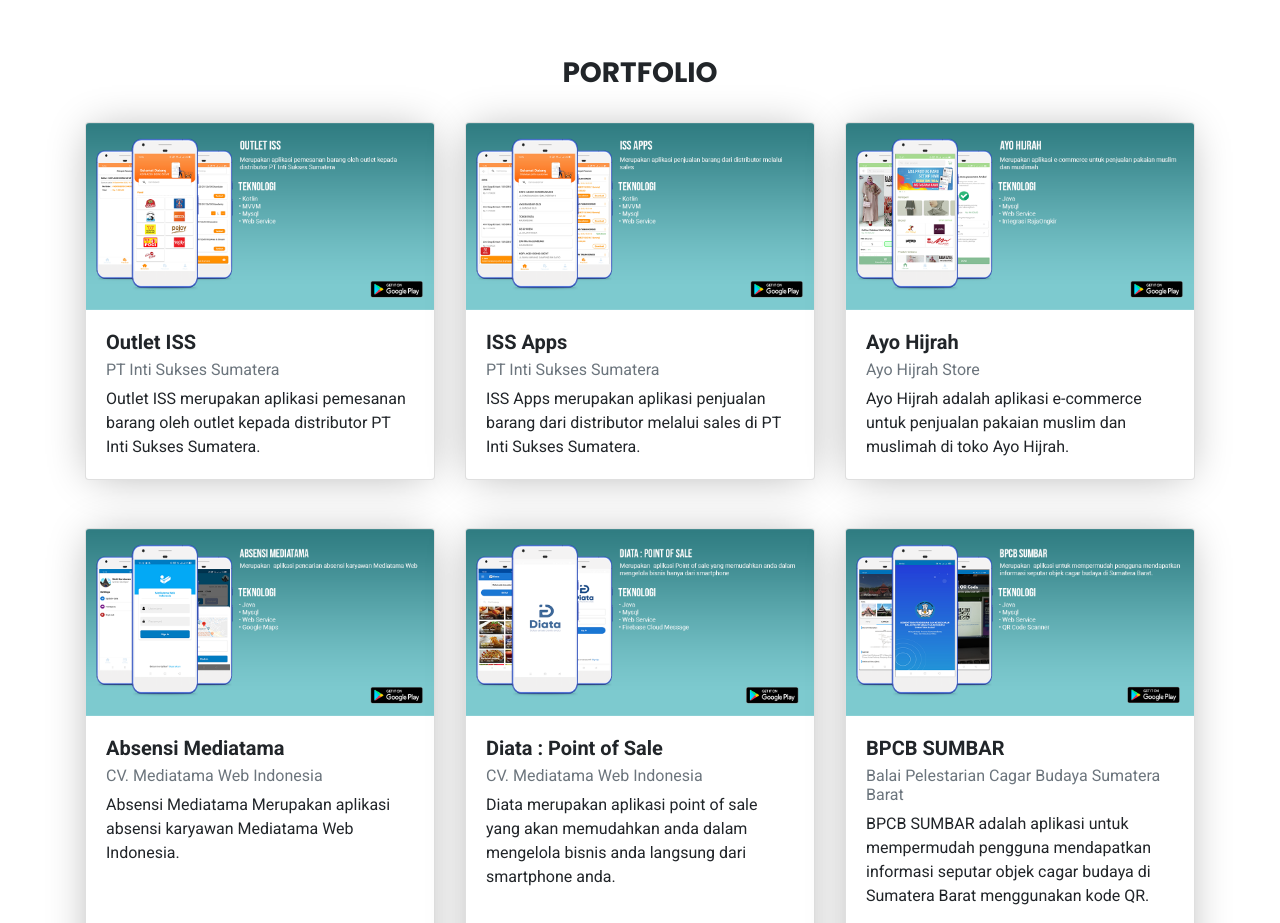
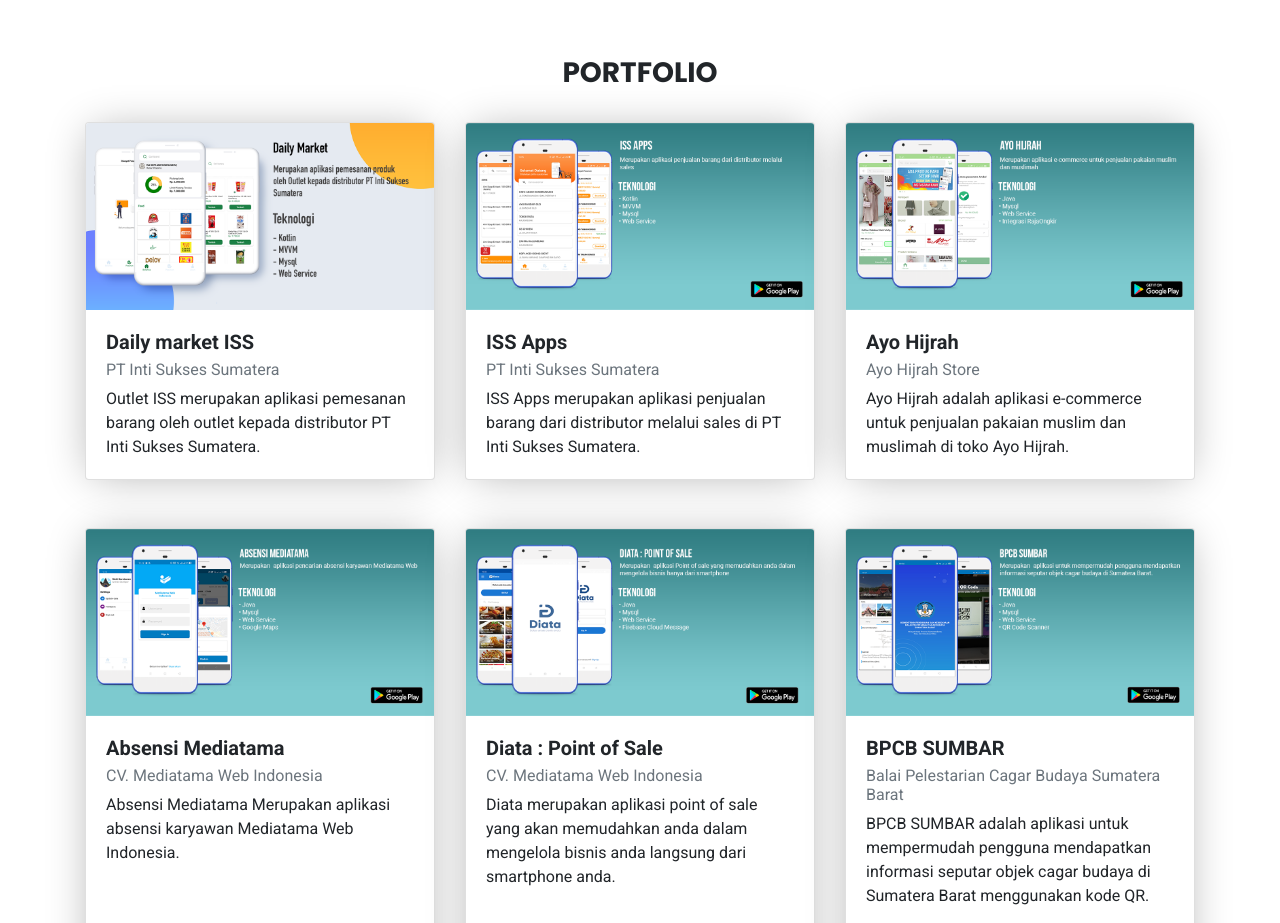
Before and after one commit to rizkikurniaa/rizkikurniaa.github.io, a plain HTML site: page index.html in a window 1280 px wide. Shown: the part 1480-2403 px from the top of the page. Drawn offline with Linux system fonts and the light colour scheme.

Commit message:
Updated portofolio

```diff
--- a/index.html
+++ b/index.html
@@ -162,9 +162,9 @@
           <div class="card-deck">
 
             <div class="card">
-              <img src="assets/img/portfolio/outlet.png" class="card-img-top" alt="..." />
+              <img src="assets/img/portfolio/daily-market.png" class="card-img-top" alt="..." />
               <div class="card-body">
-                <h5 class="card-title text-bold">Outlet ISS</h5>
+                <h5 class="card-title text-bold">Daily market ISS</h5>
                 <h6 class="card-subtitle mb-2 text-muted">
                   PT Inti Sukses Sumatera </h6>
                 <p class="card-text">
```
